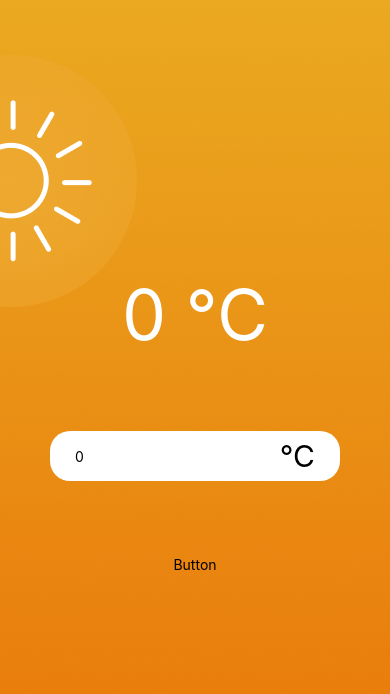
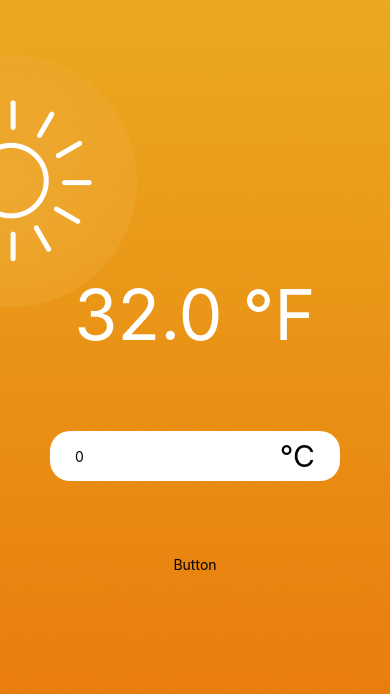
Before and after one commit to mike242424/temperature-convertor, a React Native app: screen / in a window 390 px wide. Shown: the top 694 px of the page. Built offline with nearby package versions, Linux system fonts and the light colour scheme.

Commit message:
added utility function functionality

```diff
--- a/conponents/DisplayTemperature/DisplayTemperature.jsx
+++ b/conponents/DisplayTemperature/DisplayTemperature.jsx
@@ -1,10 +1,21 @@
 import { Text } from 'react-native';
 import { style } from './DisplayTemperature.style';
+import { convertTemperatureTo, getOppositeUnit } from '../../utils/temperature';
 
 const DisplayTemperature = ({ inputValue, unit }) => {
+  let convertedUnit = getOppositeUnit(unit);
+  function getConvertedTemperature() {
+    if (isNaN(inputValue)) {
+      convertedUnit = '';
+      return '';
+    } else {
+      return convertTemperatureTo(inputValue, unit);
+    }
+  }
+
   return (
     <Text style={style.temperatureText}>
-      {inputValue} {unit}
+      {getConvertedTemperature()} {convertedUnit}
     </Text>
   );
 };
--- a/conponents/Input/Input.jsx
+++ b/conponents/Input/Input.jsx
@@ -7,7 +7,7 @@ const Input = ({ inputValue = 0, onSetInputValue, unit }) => {
       <TextInput
         style={style.input}
         placeholder="Type your temperature"
-        maxLength={3}
+        maxLength={4}
         defaultValue={inputValue.toString()}
         onChangeText={(text) => onSetInputValue(text)}
       />
--- a/utils/temperature.js
+++ b/utils/temperature.js
@@ -3,13 +3,13 @@ const UNITS = {
   fahrenheit: '°F',
 };
 
-function convertTemperatureTo(temperaure, unit) {
-  if (unit === UNITS.fahrenheit) {
-    return temperaure * (9 / 5) + 32;
-  } else if (unit === UNITS.celsius) {
-    return (temperaure - 32) * (5 / 9);
+function convertTemperatureTo(currentTemperature, currentUnit) {
+  if (currentUnit === UNITS.celsius) {
+    return (currentTemperature * (9 / 5) + 32).toFixed(1);
+  } else if (currentUnit === UNITS.fahrenheit) {
+    return (((currentTemperature - 32) * 5) / 9).toFixed(1);
   } else {
-    throw new Error('Invalid unit');
+    throw new Error('Invalid unit or no conversion necessary');
   }
 }
 
```
